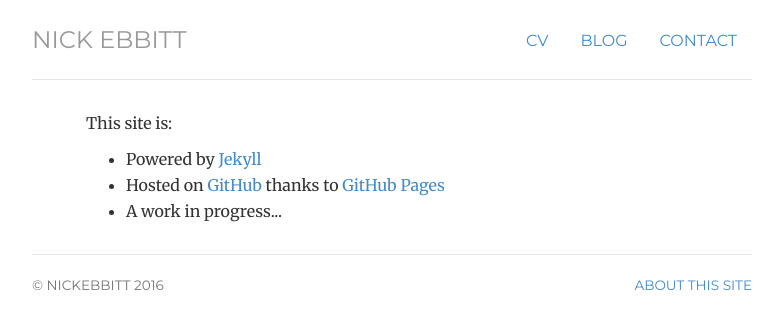
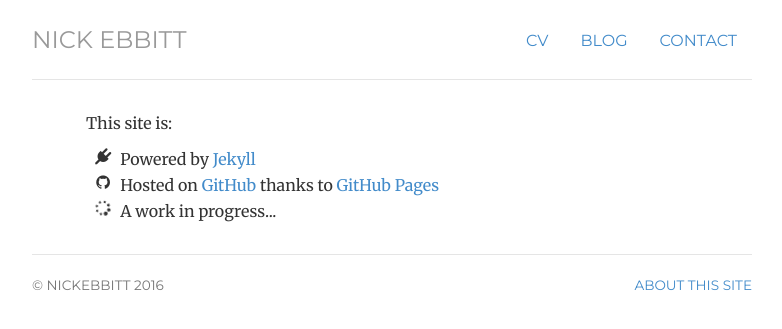
Before and after one commit to nickebbitt/nickebbitt.github.io, a Jekyll site: the page built from about/index.html, in a window 1280 px wide. Shown: the top 329 px of the page, without its empty margins (248-1030 px from the left). Built offline with Jekyll 4.4.1, drawn with Linux system fonts in a browser that asks for light colours.

Commit message:
Update list style of about page

```diff
--- a/about/index.html
+++ b/about/index.html
@@ -8,10 +8,10 @@ description: Credits and information about the website nickebbitt.github.io, the
 
     <p>This site is:</p>
 
-      <ul class="list-style-type:disc">
-        <li>Powered by <a href="http://jekyllrb.com/" title="Jekyll">Jekyll</a></li>
-        <li>Hosted on <a href="http://github.com/nickebbitt/nickebbitt.github.io" title="This site hosted on GitHub">GitHub</a> thanks to <a href="http://pages.github.com/" title="GitHub Pages">GitHub Pages</a></li>
-        <li>A work in progress...</li>
+      <ul class="fa-ul">
+        <li><i class="fa-li fa fa-plug"></i>Powered by <a href="http://jekyllrb.com/" title="Jekyll">Jekyll</a></li>
+        <li><i class="fa-li fa fa-github"></i>Hosted on <a href="http://github.com/nickebbitt/nickebbitt.github.io" title="This site hosted on GitHub">GitHub</a> thanks to <a href="http://pages.github.com/" title="GitHub Pages">GitHub Pages</a></li>
+        <li><i class="fa-li fa fa-spinner fa-spin"></i>A work in progress...</li>
       </ul>
 
   </div>
```
